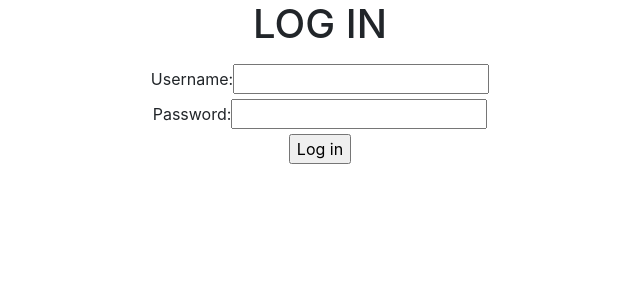
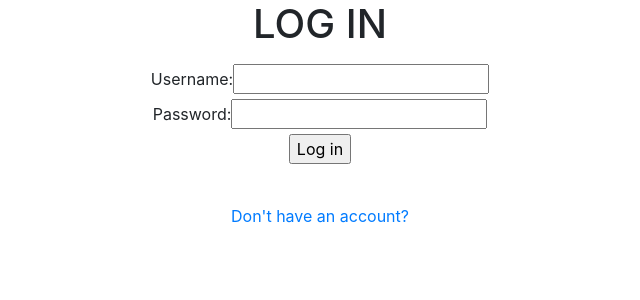
Before and after one commit to tchen00/finance-tracker, a Flask app: page /login in a window 1280 px wide. Shown: the top 300 px of the page, without its empty margins (320-960 px from the left). Run offline with Flask 2, Linux system fonts and the light colour scheme; some libraries are stand-ins or nearby versions.

Commit message:
link signup to login

```diff
--- a/templates/login.html
+++ b/templates/login.html
@@ -28,6 +28,8 @@
 
             <input type="submit" value="Log in"/>
         </form>
+        <br>
+        <a href="/signup"> Don't have an account? </a>
         </center>
     </body>
 </html>
```
